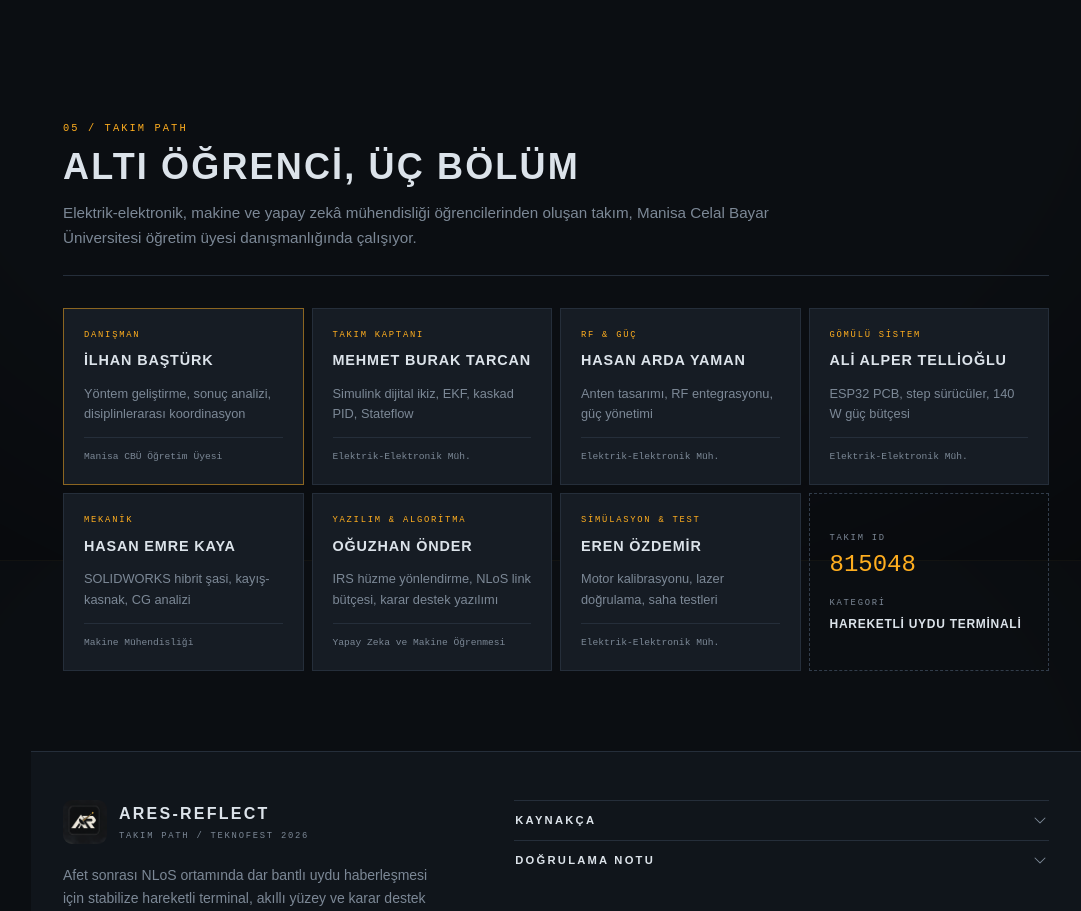
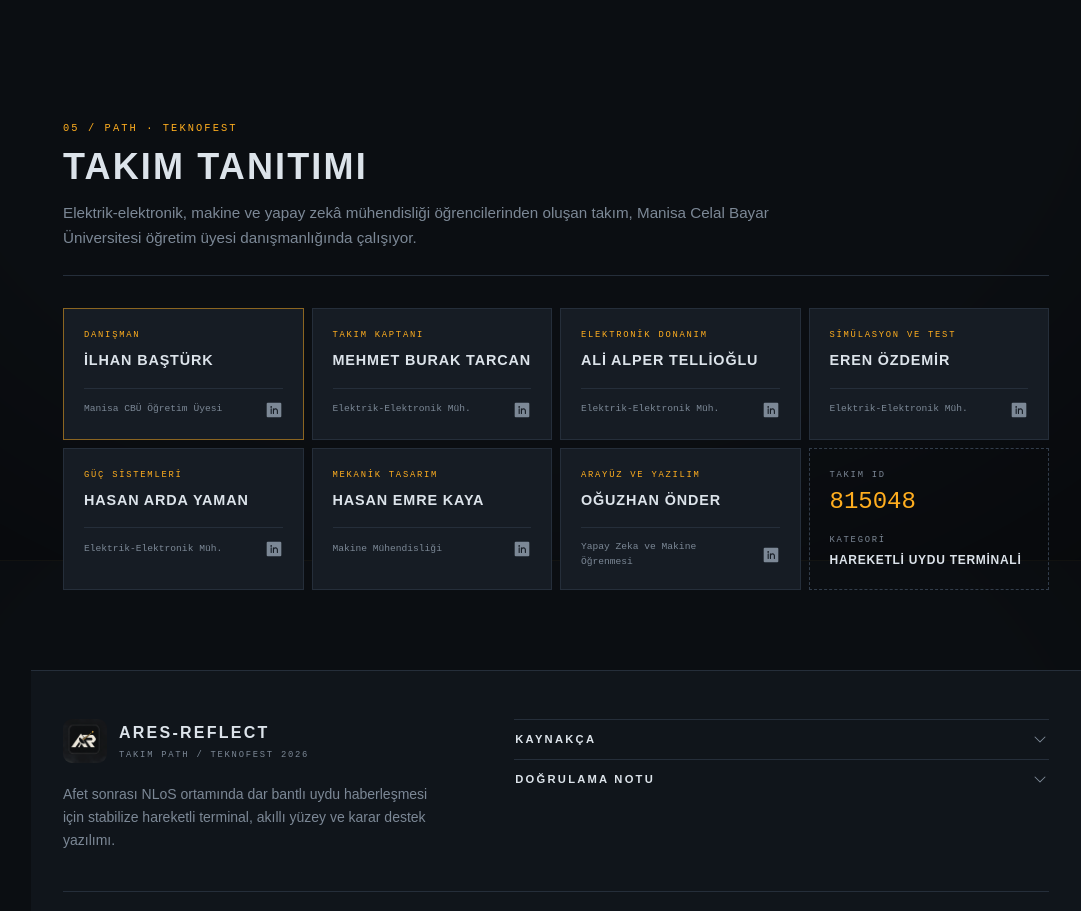
Before and after one commit to oguzhanondr/ares-reflect-web, a React (Vite) app: page / in a window 1280 px wide. Shown: the part 5840-6751 px from the top of the page, without its empty margins (199-1280 px from the left). Built offline with nearby package versions, Linux system fonts and the light colour scheme.

Commit message:
Update team section: new title, roles, order and LinkedIn links
Co-Authored-By: Claude Opus 5.5 <noreply@anthropic.com>

```diff
--- a/src/components/sections/closing.tsx
+++ b/src/components/sections/closing.tsx
@@ -1,3 +1,4 @@
+import { LinkedinLogo } from "@phosphor-icons/react"
 import logo from "@/assets/ares-reflect-logo.png"
 import { Reveal, Section } from "@/components/section"
 import { Accordion, AccordionContent, AccordionItem, AccordionTrigger } from "@/components/ui/accordion"
@@ -8,8 +9,8 @@ export function Team() {
   return (
     <Section
       id="takim"
-      code="05 / Takım PATH"
-      title="Altı öğrenci, üç bölüm"
+      code="05 / PATH · TEKNOFEST"
+      title="Takım tanıtımı"
       description="Elektrik-elektronik, makine ve yapay zekâ mühendisliği öğrencilerinden oluşan takım, Manisa Celal Bayar Üniversitesi öğretim üyesi danışmanlığında çalışıyor."
     >
       <div className="grid gap-2 sm:grid-cols-2 lg:grid-cols-4">
@@ -18,8 +19,24 @@ export function Team() {
             <article className={cn("h-full border bg-card p-5", i === 0 ? "border-primary/50" : "border-border")}>
               <p className="font-mono text-[0.55rem] tracking-[0.2em] text-primary uppercase">{m.role}</p>
               <h3 className="mt-2 text-[0.9rem] font-bold tracking-[0.06em] uppercase">{m.name}</h3>
-              <p className="mt-3 text-[0.8rem] leading-relaxed text-muted-foreground">{m.focus}</p>
-              <p className="mt-3 border-t border-border pt-3 font-mono text-[0.6rem] text-muted-foreground">{m.dept}</p>
+              <div className="mt-4 flex items-center justify-between gap-3 border-t border-border pt-3">
+                <p className="font-mono text-[0.6rem] text-muted-foreground">{m.dept}</p>
+                {m.linkedin ? (
+                  <a
+                    href={m.linkedin}
+                    target="_blank"
+                    rel="noopener noreferrer"
+                    aria-label={`${m.name} LinkedIn profili`}
+                    className="text-muted-foreground transition-colors hover:text-primary"
+                  >
+                    <LinkedinLogo size={18} weight="fill" />
+                  </a>
+                ) : (
+                  <span className="text-muted-foreground" aria-hidden>
+                    <LinkedinLogo size={18} weight="fill" />
+                  </span>
+                )}
+              </div>
             </article>
           </Reveal>
         ))}
--- a/src/lib/content.ts
+++ b/src/lib/content.ts
@@ -75,13 +75,13 @@ export const SAFETY = [
 
 
 export const TEAM = [
-  { name: "İlhan Baştürk", role: "Danışman", dept: "Manisa CBÜ Öğretim Üyesi", focus: "Yöntem geliştirme, sonuç analizi, disiplinlerarası koordinasyon" },
-  { name: "Mehmet Burak Tarcan", role: "Takım Kaptanı", dept: "Elektrik-Elektronik Müh.", focus: "Simulink dijital ikiz, EKF, kaskad PID, Stateflow" },
-  { name: "Hasan Arda Yaman", role: "RF & Güç", dept: "Elektrik-Elektronik Müh.", focus: "Anten tasarımı, RF entegrasyonu, güç yönetimi" },
-  { name: "Ali Alper Tellioğlu", role: "Gömülü Sistem", dept: "Elektrik-Elektronik Müh.", focus: "ESP32 PCB, step sürücüler, 140 W güç bütçesi" },
-  { name: "Hasan Emre Kaya", role: "Mekanik", dept: "Makine Mühendisliği", focus: "SOLIDWORKS hibrit şasi, kayış-kasnak, CG analizi" },
-  { name: "Oğuzhan Önder", role: "Yazılım & Algoritma", dept: "Yapay Zeka ve Makine Öğrenmesi", focus: "IRS hüzme yönlendirme, NLoS link bütçesi, karar destek yazılımı" },
-  { name: "Eren Özdemir", role: "Simülasyon & Test", dept: "Elektrik-Elektronik Müh.", focus: "Motor kalibrasyonu, lazer doğrulama, saha testleri" },
+  { name: "İlhan Baştürk", role: "Danışman", dept: "Manisa CBÜ Öğretim Üyesi", linkedin: "https://www.linkedin.com/in/ilhan-ba%C5%9Ft%C3%BCrk-505b2819/" },
+  { name: "Mehmet Burak Tarcan", role: "Takım Kaptanı", dept: "Elektrik-Elektronik Müh.", linkedin: "https://www.linkedin.com/in/mehmet-burak-tarcan-946076248/" },
+  { name: "Ali Alper Tellioğlu", role: "Elektronik Donanım", dept: "Elektrik-Elektronik Müh.", linkedin: "https://www.linkedin.com/in/alialpertellioglu/" },
+  { name: "Eren Özdemir", role: "Simülasyon ve Test", dept: "Elektrik-Elektronik Müh.", linkedin: "https://www.linkedin.com/in/eren-%C3%B6zdemir-00b515297/" },
+  { name: "Hasan Arda Yaman", role: "Güç Sistemleri", dept: "Elektrik-Elektronik Müh." },
+  { name: "Hasan Emre Kaya", role: "Mekanik Tasarım", dept: "Makine Mühendisliği", linkedin: "https://www.linkedin.com/in/hasanemrekaya/" },
+  { name: "Oğuzhan Önder", role: "Arayüz ve Yazılım", dept: "Yapay Zeka ve Makine Öğrenmesi", linkedin: "https://www.linkedin.com/in/o%C4%9Fuzhan%C3%B6nderr/" },
 ]
 
 export const REFERENCES = [
```
